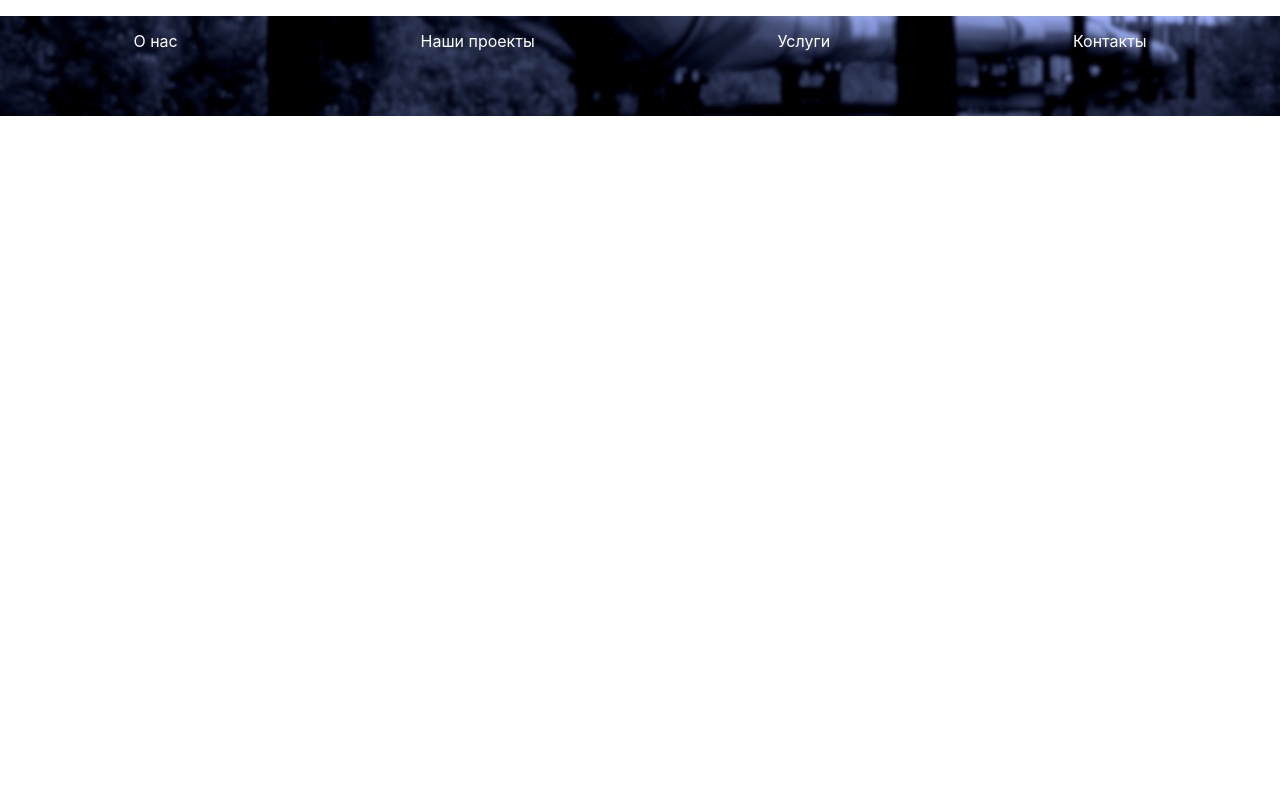
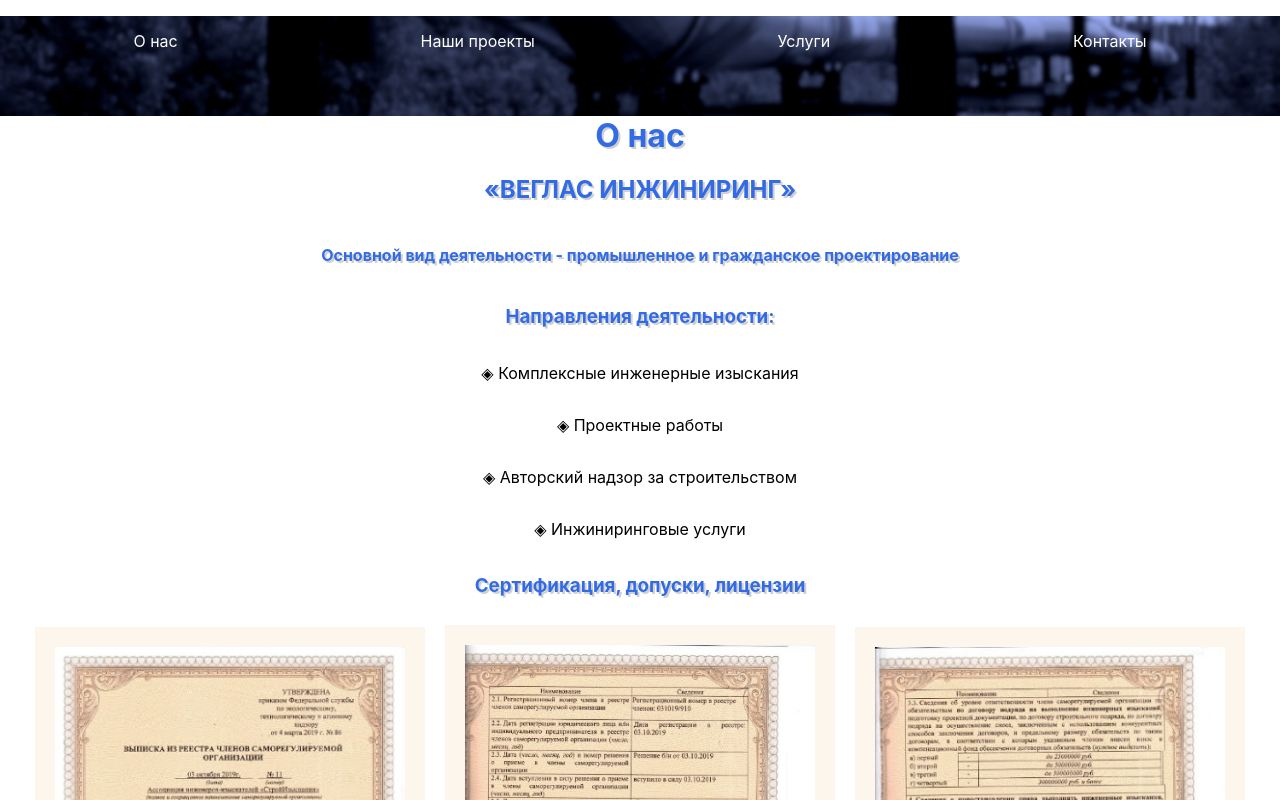
Before and after one commit to anna-trofimova/techInvest, a React (Create React App) app: page / in a window 1280 px wide. Shown: the top 800 px of the page. Built offline with nearby package versions, Linux system fonts and the light colour scheme.

Commit message:
changed links

```diff
--- a/src/App.js
+++ b/src/App.js
@@ -15,7 +15,7 @@ function App() {
   <Navbar />
       <div className="container">
         <Switch>
-          <Route path="/onas" exact component={Onas} />
+          <Route path="/" exact component={Onas} />
           <Route path="/projects" exact component={Projects} />
           <Route path="/uslugi" exact component={Uslugi} />
           <Route path="/contacts" exact component={Contacts} />
--- a/src/componets/Navbar.js
+++ b/src/componets/Navbar.js
@@ -6,7 +6,7 @@ export default class Navbar extends Component {
     return (
       <div className='nav'>
         <ul>
-          <li><Link to='/onas'>О нас</Link></li>
+          <li><Link to='/'>О нас</Link></li>
           <li><Link to='/projects'>Наши проекты</Link></li>
           <li><Link to='/uslugi'>Услуги</Link></li>
           <li><Link to='contacts'>Контакты</Link></li>
```
